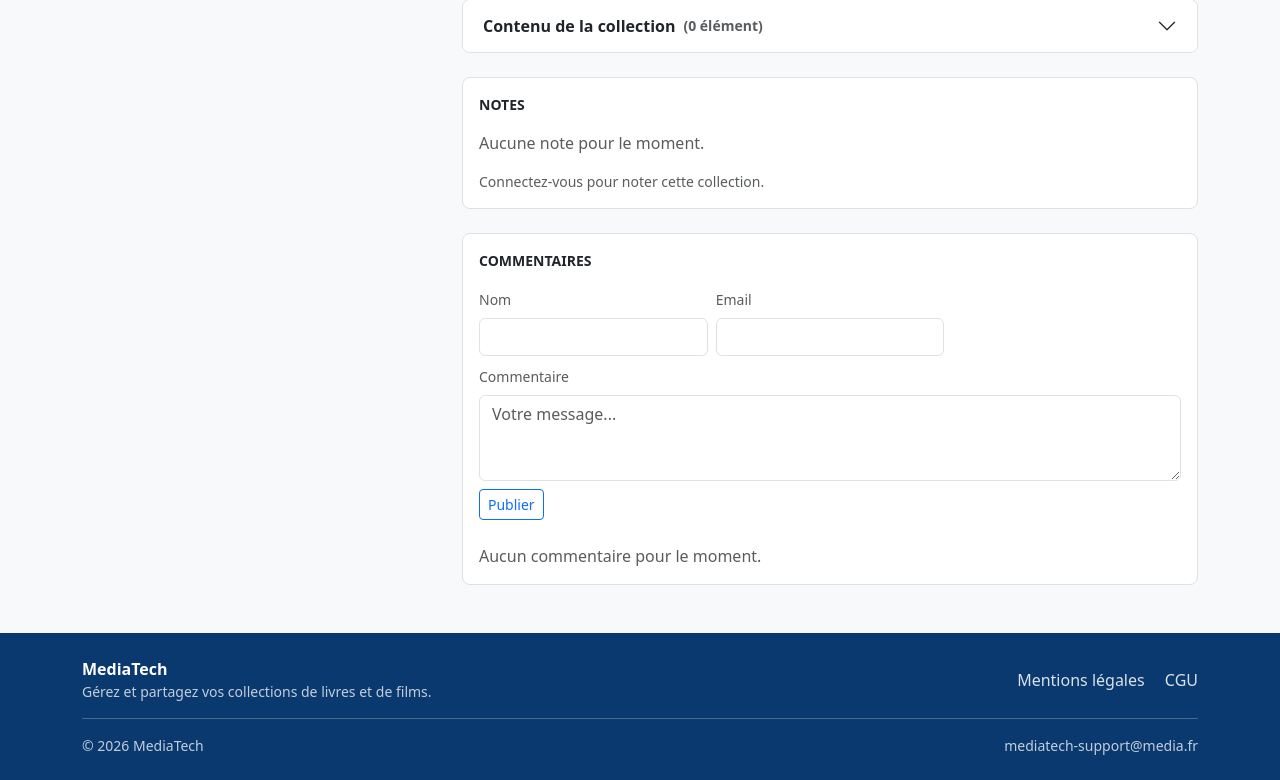
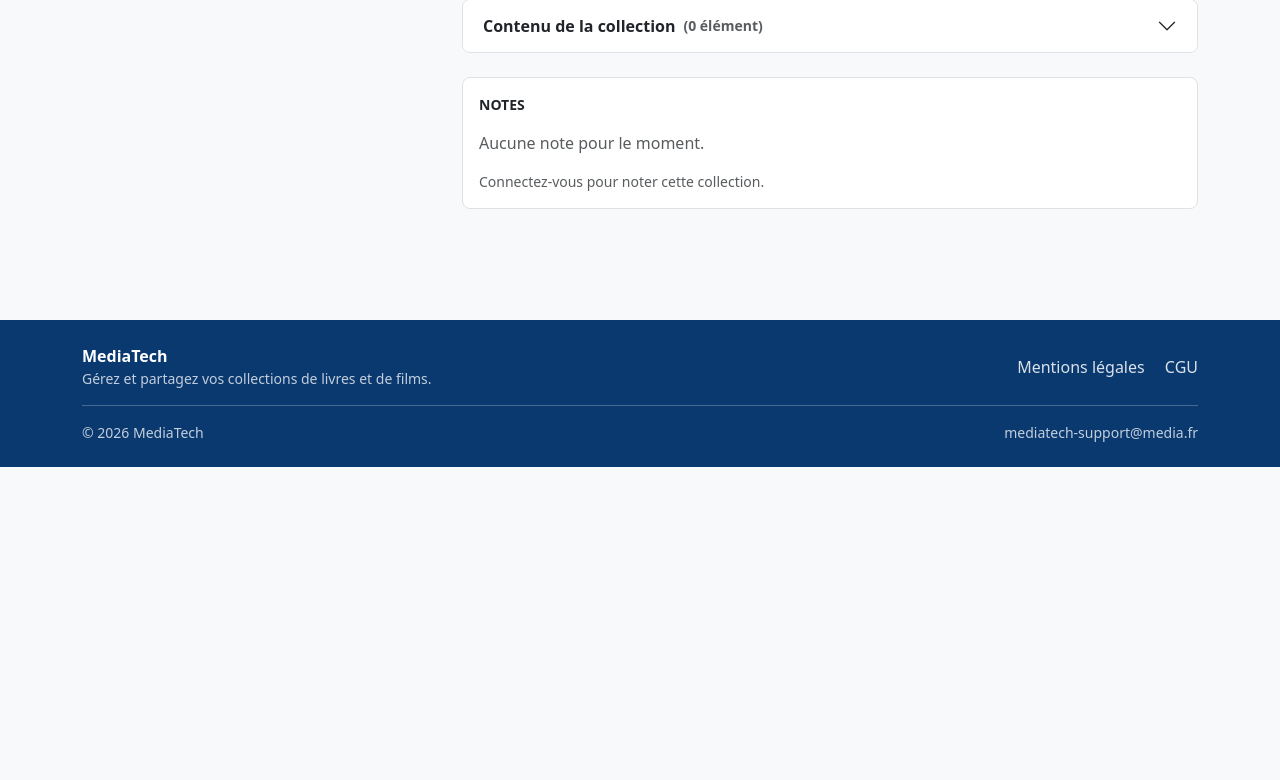
Before and after one commit to smaachaoui/mediatech, a Symfony app: template templates/collection/show.html.twig in a window 1280 px wide. Shown: the part 333-1113 px from the top of the page. After the commit the page ends 800 px from the top, so only its background shows below. Run offline with Twig, Linux system fonts and the light colour scheme; the template is opened without the code that fills it, so the values that code supplies are empty; some libraries are stand-ins or nearby versions.

Commit message:
retrait d'espace et indention ici

```diff
--- a/templates/catalog/index.html.twig
+++ b/templates/catalog/index.html.twig
@@ -87,7 +87,7 @@
       {# ZONE résultats #}
       <div class="col-12 col-lg-9">
 
-        {# ✅ On utilise DIRECTEMENT les variables envoyées par le controller #}
+        {# On utilise DIRECTEMENT les variables envoyées par le controller #}
         {% set books = books|default([]) %}
         {% set movies = movies|default([]) %}
         {% set hasAny = (books|length) + (movies|length) > 0 %}
--- a/templates/collection/show.html.twig
+++ b/templates/collection/show.html.twig
@@ -332,106 +332,6 @@
     </div>
 
 
-      <div class="card border rounded-3 mb-4">
-        <div class="card-body">
-          <div class="fw-semibold mb-3 text-uppercase small">Commentaires</div>
-
-          <form method="post" action="{{ path('app_collection_comment', { id: collection.id }) }}" class="mb-4">
-            <input type="hidden" name="_token" value="{{ csrf_token('comment_collection_' ~ collection.id) }}">
-
-            <input type="text" name="website" value="" autocomplete="off" tabindex="-1"
-                   style="position:absolute; left:-9999px; width:1px; height:1px; opacity:0;">
-
-            {% if app.user %}
-              {% if collection.user and app.user.id == collection.user.id %}
-                <div class="text-muted small">
-                  Vous ne pouvez pas commenter votre propre collection.
-                </div>
-              {% else %}
-                <div class="mb-2">
-                  <label for="comment_content" class="form-label small text-muted">Ajouter un commentaire</label>
-                  <textarea
-                    id="comment_content"
-                    name="comment_content"
-                    class="form-control"
-                    rows="3"
-                    maxlength="1000"
-                    placeholder="Votre message..."
-                    required
-                  ></textarea>
-                </div>
-
-                <button type="submit" class="btn btn-outline-primary btn-sm">
-                  Publier
-                </button>
-              {% endif %}
-            {% else %}
-              <div class="row g-2 mb-2">
-                <div class="col-12 col-md-4">
-                  <label class="form-label small text-muted" for="guest_name">Nom</label>
-                  <input id="guest_name" name="guest_name" class="form-control" maxlength="60" required>
-                </div>
-
-                <div class="col-12 col-md-4">
-                  <label class="form-label small text-muted" for="guest_email">Email</label>
-                  <input id="guest_email" name="guest_email" type="email" class="form-control" maxlength="180" required>
-                </div>
-
-                <div class="col-12 mt-2">
-                  <label class="form-label small text-muted" for="comment_content">Commentaire</label>
-                  <textarea
-                    id="comment_content"
-                    name="comment_content"
-                    class="form-control"
-                    rows="3"
-                    maxlength="1000"
-                    placeholder="Votre message..."
-                    required
-                  ></textarea>
-                </div>
-              </div>
-
-              <button type="submit" class="btn btn-outline-primary btn-sm">
-                Publier
-              </button>
-            {% endif %}
-          </form>
-
-          {% if comments is not empty %}
-            <div class="d-flex flex-column gap-3">
-              {% for comment in comments %}
-                <div class="border rounded-3 p-3">
-                  <div class="d-flex justify-content-between align-items-start gap-2">
-                    <div class="fw-semibold">
-                      {% if comment.user %}
-                        {{ comment.user.pseudo ?? comment.user.email }}
-                      {% else %}
-                        {{ comment.guestName ?? 'Invité' }}
-                      {% endif %}
-                    </div>
-
-                    <div class="text-muted small">
-                      {% if comment.createdAt %}
-                        {{ comment.createdAt|date('d/m/Y H:i') }}
-                      {% else %}
-                        —
-                      {% endif %}
-                    </div>
-                  </div>
-
-                  <div class="text-muted mt-2">
-                    {{ comment.content }}
-                  </div>
-                </div>
-              {% endfor %}
-            </div>
-          {% else %}
-            <div class="text-muted">Aucun commentaire pour le moment.</div>
-          {% endif %}
-        </div>
-      </div>
-
-      </div>
 
     </div>
 
```
